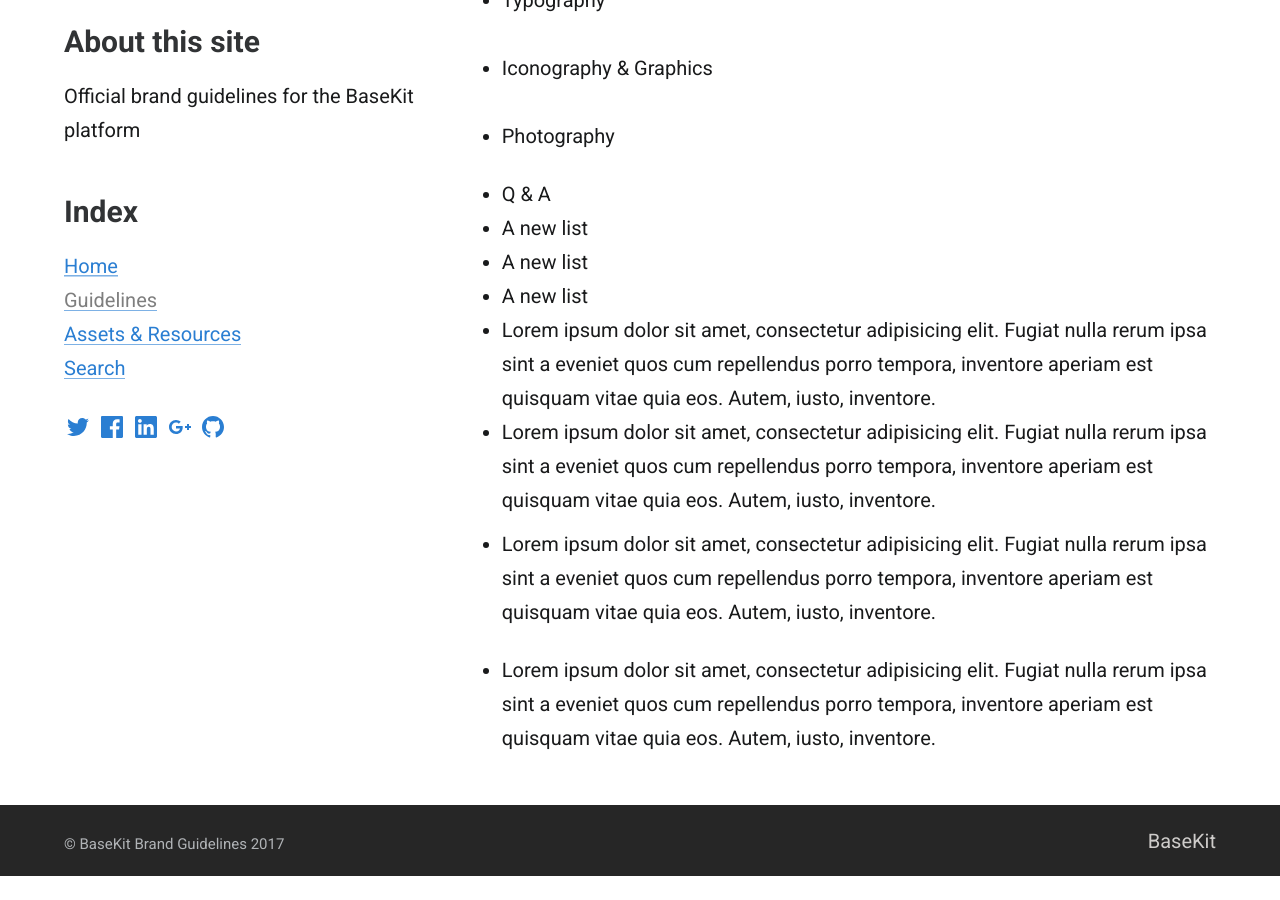
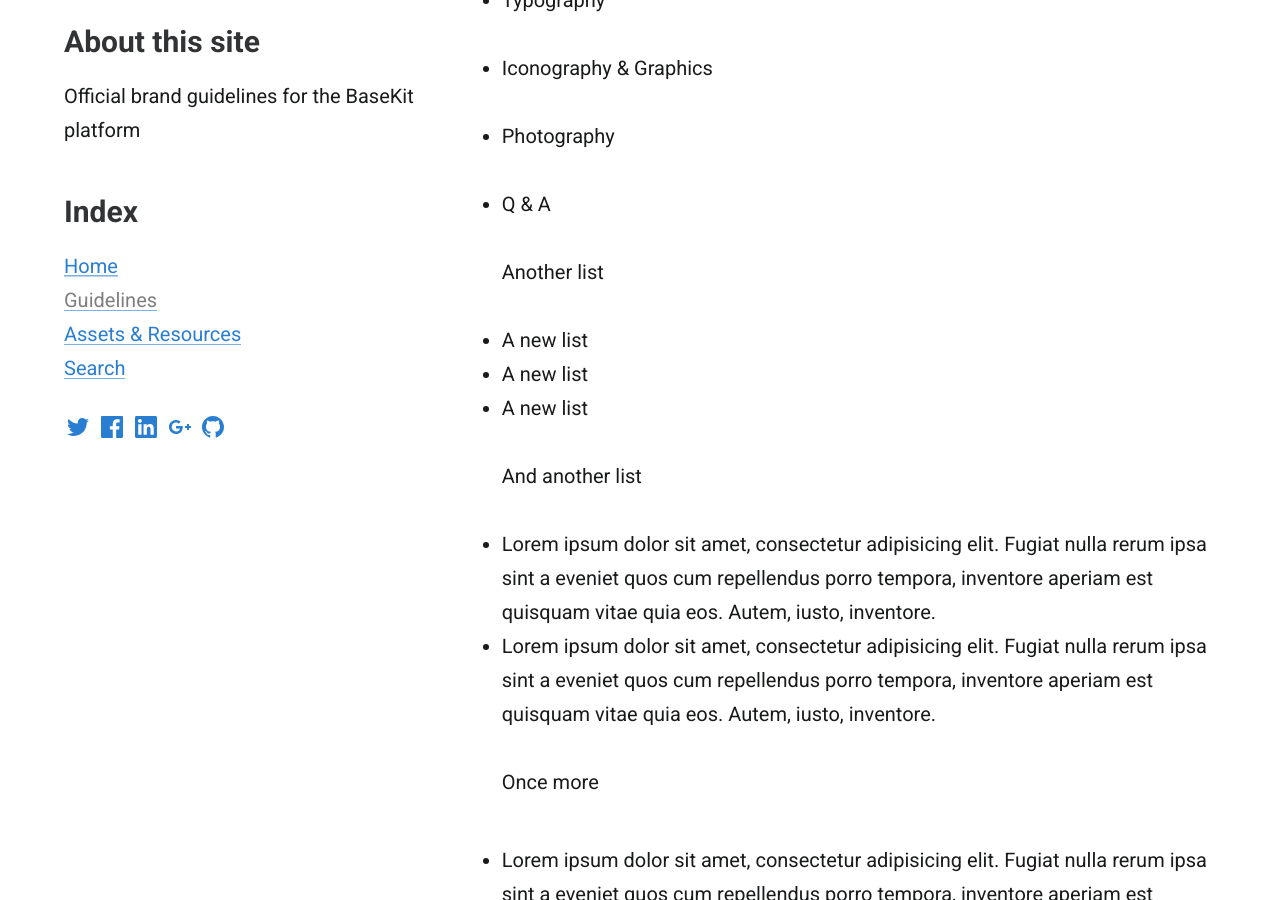
Before and after one commit to basekit/basekitbrand.com, a Jekyll site: the page built from guidelines.markdown, in a window 1280 px wide and 900 px high, scrolled down 398 px. Built offline with Jekyll 4.4.1, drawn with Linux system fonts in a browser that asks for light colours; before the commit the page ends 1274 px from its top, so only the background shows below that.

Commit message:
Updated Guidelines

```diff
--- a/guidelines.markdown
+++ b/guidelines.markdown
@@ -16,14 +16,20 @@ date: 2017-04-10 11:38:00 +01:00
 * Photography
 
 * Q & A
-<br/>
+
+Another list
+
 * A new list
 * A new list
 * A new list
-<br/>
+
+And another list
+
 * Lorem ipsum dolor sit amet, consectetur adipisicing elit. Fugiat nulla rerum ipsa sint a eveniet quos cum repellendus porro tempora, inventore aperiam est quisquam vitae quia eos. Autem, iusto, inventore.
 * Lorem ipsum dolor sit amet, consectetur adipisicing elit. Fugiat nulla rerum ipsa sint a eveniet quos cum repellendus porro tempora, inventore aperiam est quisquam vitae quia eos. Autem, iusto, inventore.
-<br/>
+
+Once more
+
 * Lorem ipsum dolor sit amet, consectetur adipisicing elit. Fugiat nulla rerum ipsa sint a eveniet quos cum repellendus porro tempora, inventore aperiam est quisquam vitae quia eos. Autem, iusto, inventore.
 
 * Lorem ipsum dolor sit amet, consectetur adipisicing elit. Fugiat nulla rerum ipsa sint a eveniet quos cum repellendus porro tempora, inventore aperiam est quisquam vitae quia eos. Autem, iusto, inventore.
```
